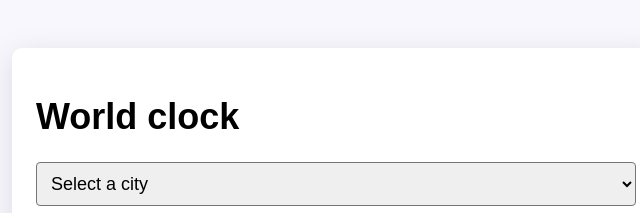
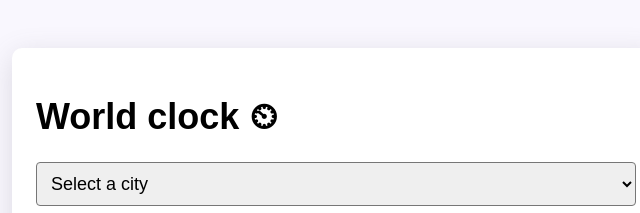
Before and after one commit to TanjaTh/world-clock-project, a plain HTML site: page index.html in a window 1280 px wide. Shown: the top 213 px of the page, 304-944 px from the left. Drawn offline with nearby package versions, Linux system fonts and the light colour scheme; a script that the page names is missing.

Commit message:
added icon to h1

```diff
--- a/index.html
+++ b/index.html
@@ -10,7 +10,7 @@
   </head>
   <body>
     <div class="container">
-      <h1><a href="/">World clock</a></h1>
+      <h1><a href="/">World clock ⏲</a></h1>
 
       <select id="city">
         <option value="">Select a city</option>
```
